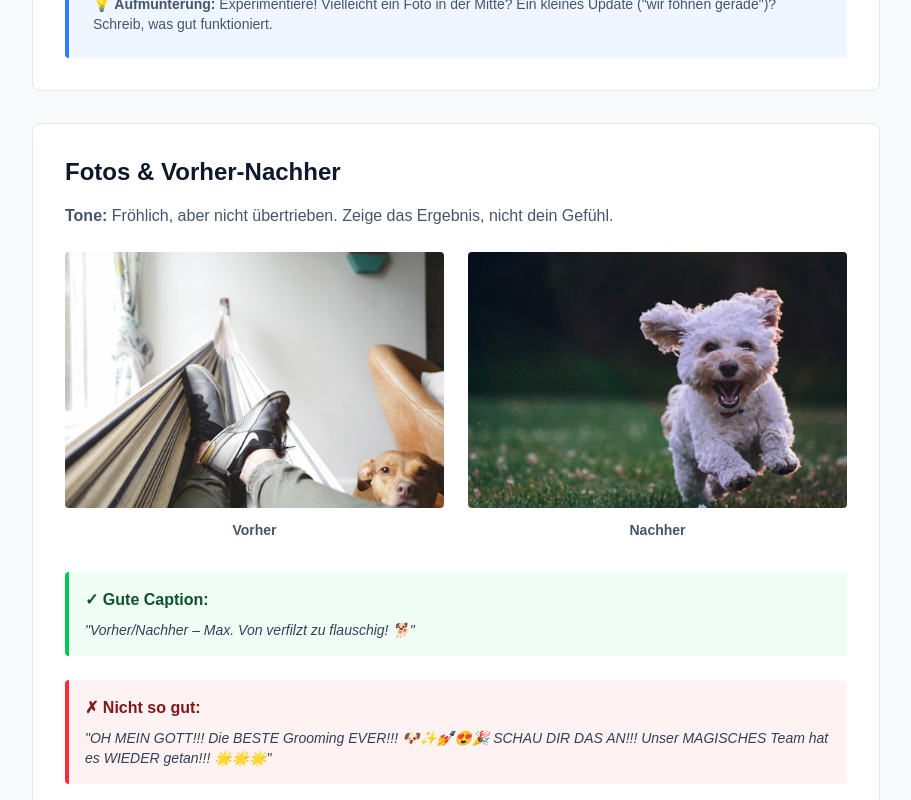
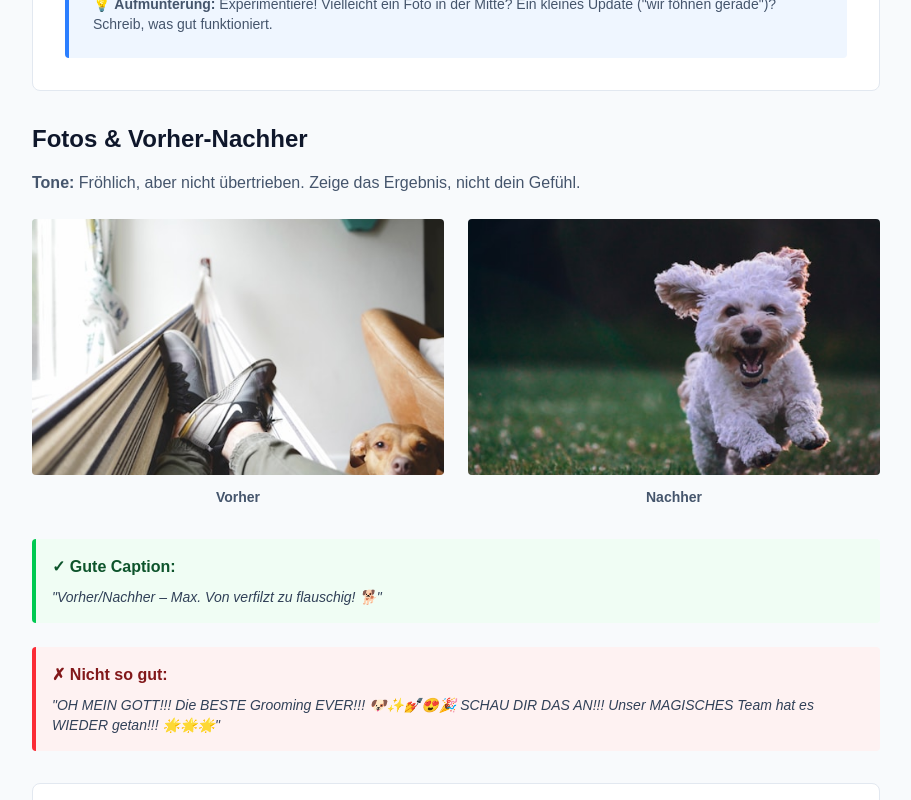
Before and after one commit to HPK-maker-tech/Brand-Voice-Guide, a Next.js app: page /service in a window 1280 px wide. Shown: the part 1180-1980 px from the top of the page, without its empty margins (184-1095 px from the left). Built offline with nearby package versions, Linux system fonts and the light colour scheme.

Commit message:
Service & Retention: move summary to separate white boxes

```diff
--- a/app/retention/page.tsx
+++ b/app/retention/page.tsx
@@ -114,7 +114,9 @@ Sag uns Bescheid!`}
                 "Das ist seltsam, normalerweise sind unsere Groomer sehr professionell. Vielleicht war dein Hund einfach nervös? Es gibt verschiedene Gründe, warum ein Hund angespannt sein kann..."
               </p>
             </div>
+          </div>
 
+          <div className="bg-white p-8 rounded-lg border border-slate-200">
             <h3 className="text-2xl font-bold text-slate-900 mb-6">Zusammenfassung</h3>
             <div className="grid grid-cols-2 gap-8">
               <div>
--- a/app/service/page.tsx
+++ b/app/service/page.tsx
@@ -48,9 +48,10 @@ Wir kommen gerade raus.`}
           </div>
         </section>
 
-        <section className="bg-white p-8 rounded-lg border border-slate-200 mb-8">
-          <h2 className="text-2xl font-bold text-slate-900 mb-4">Fotos & Vorher-Nachher</h2>
-          <p className="text-slate-600 mb-6"><strong>Tone:</strong> Fröhlich, aber nicht übertrieben. Zeige das Ergebnis, nicht dein Gefühl.</p>
+        <section className="space-y-8 mb-16">
+          <div>
+            <h2 className="text-2xl font-bold text-slate-900 mb-4">Fotos & Vorher-Nachher</h2>
+            <p className="text-slate-600 mb-6"><strong>Tone:</strong> Fröhlich, aber nicht übertrieben. Zeige das Ergebnis, nicht dein Gefühl.</p>
 
           {/* Before/After Images */}
           <div className="grid grid-cols-2 gap-6 mb-8">
@@ -116,6 +117,7 @@ Wir kommen gerade raus.`}
               </div>
             </div>
           </div>
+          </div>
         </section>
 
         <div className="flex gap-4 justify-between mt-12">
```
